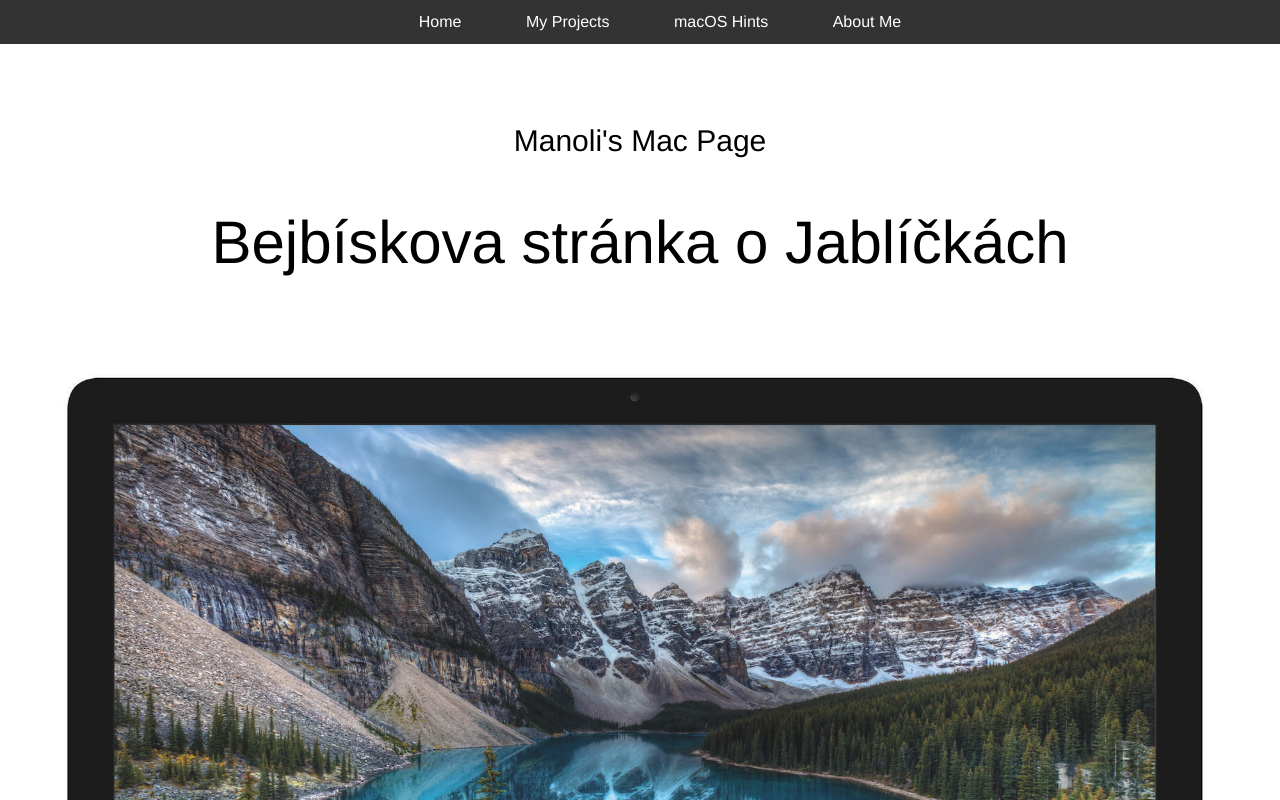
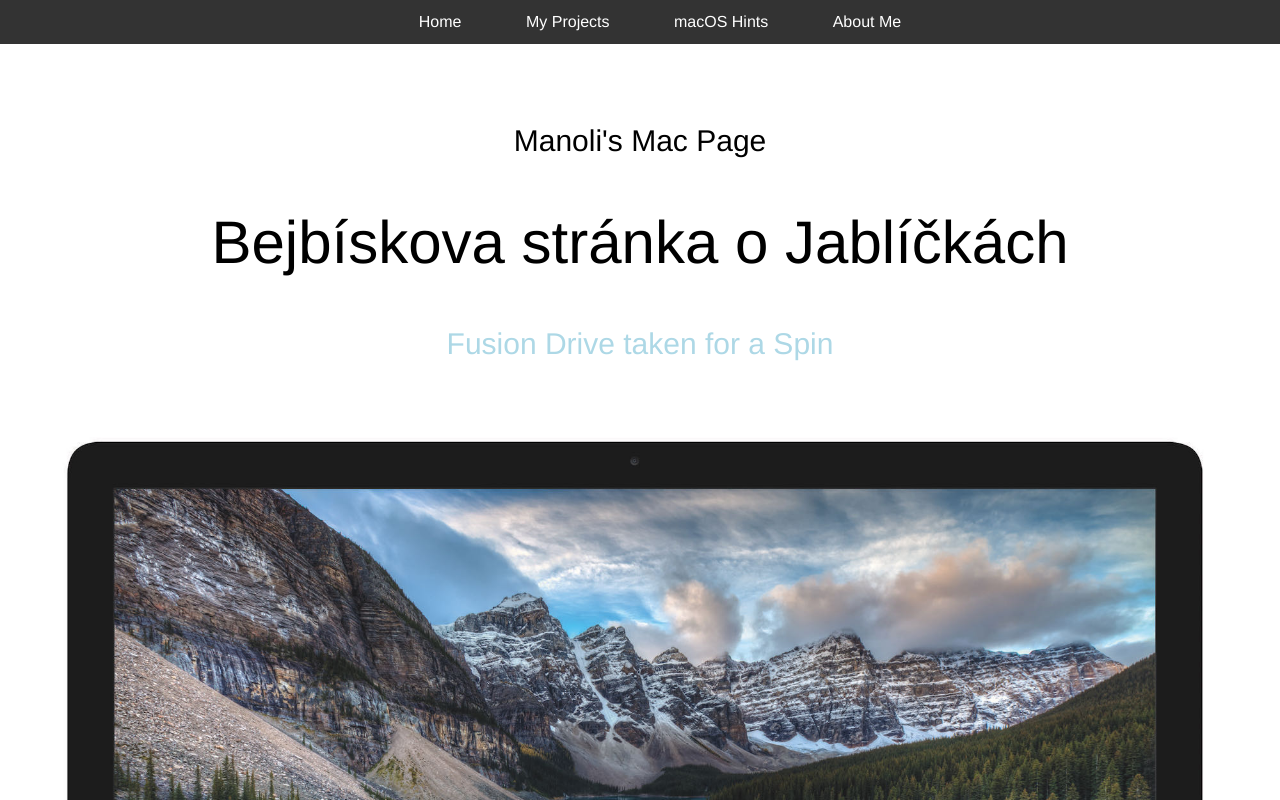
Before and after one commit to McManoli/test-site, a plain HTML site: page navigation.html in a window 1280 px wide. Shown: the top 800 px of the page. Drawn offline with Linux system fonts and the light colour scheme.

Commit message:
Hyperlink Addes

```diff
--- a/navigation.css
+++ b/navigation.css
@@ -30,7 +30,7 @@ nav a:hover {
   color: grey;
 }
 
-h1, h2 {
+h1, h2, h3 {
   text-align: center;
 }
 
@@ -43,3 +43,17 @@ h2 {
   font-size: 60px;
   font-weight: 200;
 }
+
+h3 {
+  font-size: 30px;
+  font-weight: 200;
+}
+
+a {
+  text-decoration: none;
+  color: lightblue;
+}
+
+a:hover {
+  text-decoration: underline;
+}
--- a/navigation.html
+++ b/navigation.html
@@ -15,7 +15,8 @@
     </ul>
   </nav>
   <h1>Manoli's Mac Page</h1>
-  <h2>Bejbískova stránka o Jablíčkách<h2>
+  <h2>Bejbískova stránka o Jablíčkách</h2>
+  <h3><a href="#">Fusion Drive taken for a Spin</a></h3>
   <img src="iMac27-Desktop-PR-PRINT.jpg" width="100%" alt="iMac 27-inch with Retina Display" />
 </body>
 </html>
```
